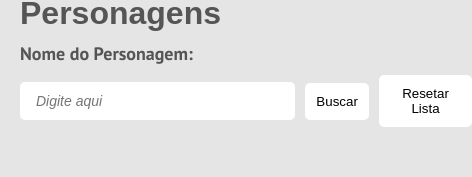
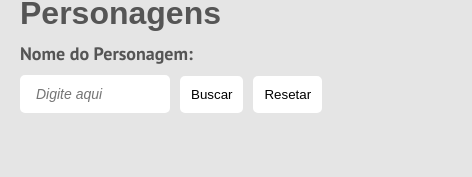
Before and after one commit to iamdevmarcos/code-hero, a React (Create React App) app: page / in a window 390 px wide. Shown: the part 146-323 px from the top of the page, 472 px wide, since content can reach past the window. Built offline with nearby package versions, Linux system fonts and the light colour scheme; no server answers; a web font is replaced by a local one.

Commit message:
feat: add responsive

```diff
--- a/src/App.styles.ts
+++ b/src/App.styles.ts
@@ -35,6 +35,12 @@ export const Header = styled.div`
     font-size: 14px;
     color: var(--text-title);
   }
+
+  @media (max-width: 550px) {
+    .rightSide {
+      font-size: 10px;
+    }
+  }
 `;
 
 export const Content = styled.div`
--- a/src/components/CharacterTable/styles.ts
+++ b/src/components/CharacterTable/styles.ts
@@ -3,6 +3,20 @@ import styled from "styled-components";
 export const Container = styled.div`
   width: 100%;
   border-spacing: 0 15px;
+
+  @media (max-width: 550px) {
+    display: flex;
+    flex-direction: column;
+    align-items: center;
+    justify-content: center;
+
+    td {
+      &.characterSeries,
+      &.characterEvents {
+        display: none;
+      }
+    }
+  }
 
   th {
     color: #8e8e8e;
@@ -10,5 +24,14 @@ export const Container = styled.div`
     text-align: left;
 
     padding: 12px 32px;
+
+    @media (max-width: 550px) {
+      display: none;
+
+      &:first-child {
+        display: block;
+        text-align: center;
+      }
+    }
   }
 `;
--- a/src/components/SearchArea/index.tsx
+++ b/src/components/SearchArea/index.tsx
@@ -33,7 +33,7 @@ const SearchArea = ({ filterCharacter, fetchData }: Props) => {
           </button>
 
           <button type="button" onClick={() => fetchData()}>
-            Resetar Lista
+            Resetar
           </button>
         </div>
       </div>
--- a/src/components/SearchArea/styles.ts
+++ b/src/components/SearchArea/styles.ts
@@ -60,4 +60,12 @@ export const Container = styled.div`
       }
     }
   }
+
+  @media (max-width: 550px) {
+    div {
+      input {
+        width: 150px;
+      }
+    }
+  }
 `;
```
